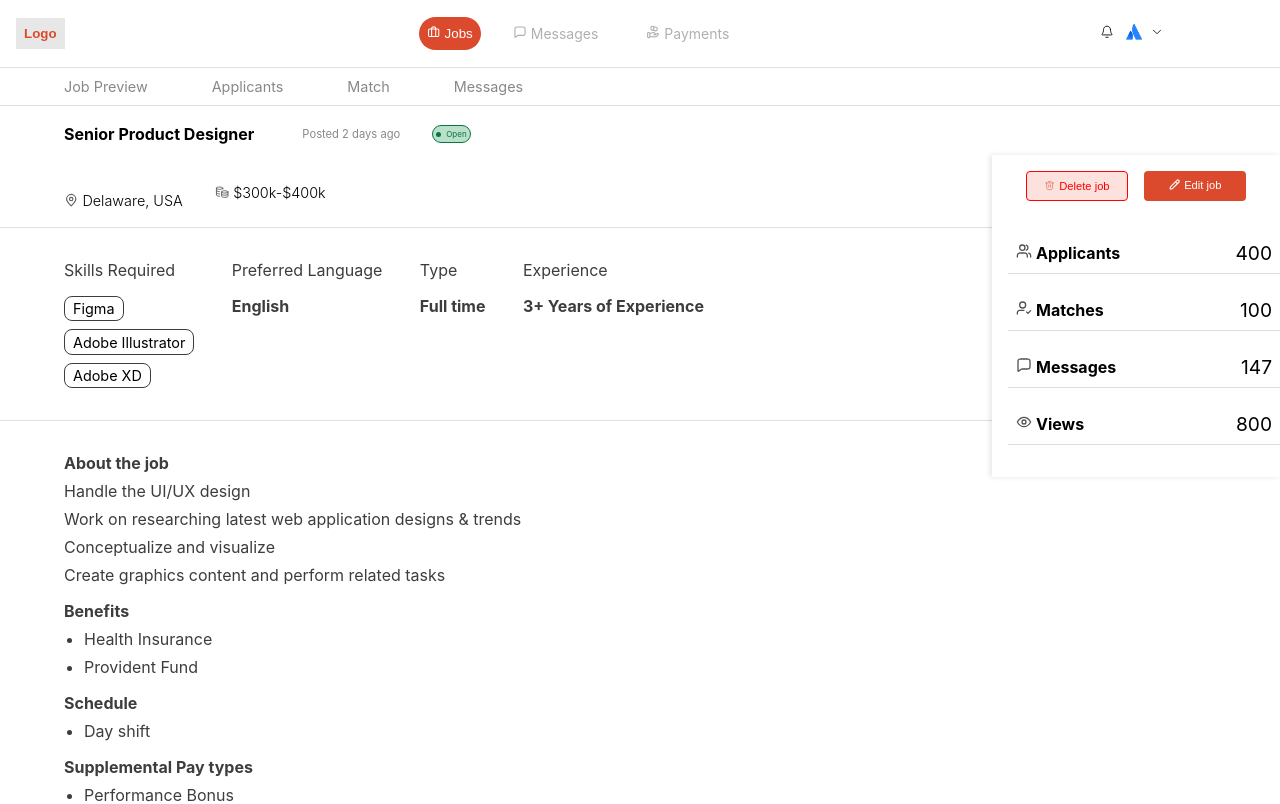
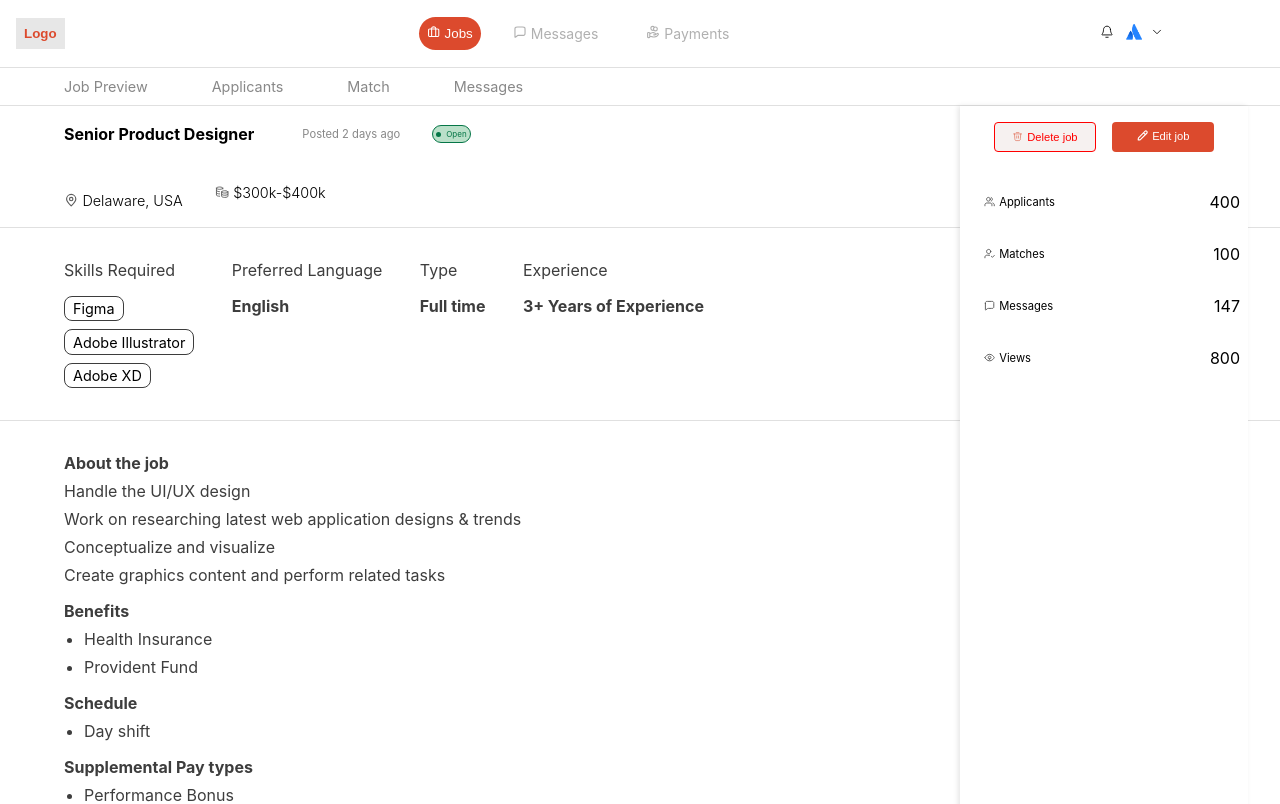
Before and after one commit to Vedantjn/clade-assignment, a React (Create React App) app in the folder assignment/: page / in a window 1280 px wide. Shown: the top 804 px of the page. Built offline with nearby package versions, Linux system fonts and the light colour scheme.

Commit message:
completed

```diff
--- a/assignment/src/styles/RightSidebar.css
+++ b/assignment/src/styles/RightSidebar.css
@@ -1,19 +1,19 @@
 .right-sidebar {
     width: 20%;
-    position: fixed;
-    top: calc(6.7rem + 3rem); /* Adjust based on your layout */
-    right: 0;
+    position: absolute;
+    top: 6.6rem; /* Start from the top of its container */
+    right: 2rem;
     background-color: white;
     display: flex;
     flex-direction: column;
     padding: 1rem;
     box-shadow: -2px 0 5px rgba(0,0,0,0.1);
-    overflow-y: auto; /* Enable scrolling */
+    height: 61rem; /* Cover full height of its container */
 }
+
 
 .sidebar-buttons {
     display: flex;
-    /* flex-direction: column; */
     justify-content: center;
     gap: 1rem;
     margin-bottom: 2rem;
@@ -24,13 +24,14 @@
     border: none;
     padding: 0.5rem 1rem;
     cursor: pointer;
-    border-radius: 4px;display: flex;
+    border-radius: 4px;
+    display: flex;
     justify-content: center;
     width: 40%;
 }
 
-  .delete-job{
-    background-color: #fde1dc;
+.delete-job {
+    background-color: #f6f1f0;
     color: red;
     border: 0.1rem solid red;
 }
@@ -46,15 +47,17 @@
     justify-content: space-between;
     align-items: center;
     padding: 0.5rem;
-    border-bottom: 1px solid #ddd;
     background-color: white;
     margin-bottom: 1rem;
 }
 
 .item-label {
-    font-weight: bold;
+    font-weight: 400;
+    font-size: 0.7rem;
+    display: flex;
+    align-items: center;
 }
 
 .item-value {
-    font-size: 1.2rem;
+    font-size: 1rem;
 }
```
Also changed, not shown: assignment/src/components/RightSidebar.jsx (+8 -8 lines). Lines whose indentation alone changed are shown as unchanged.
